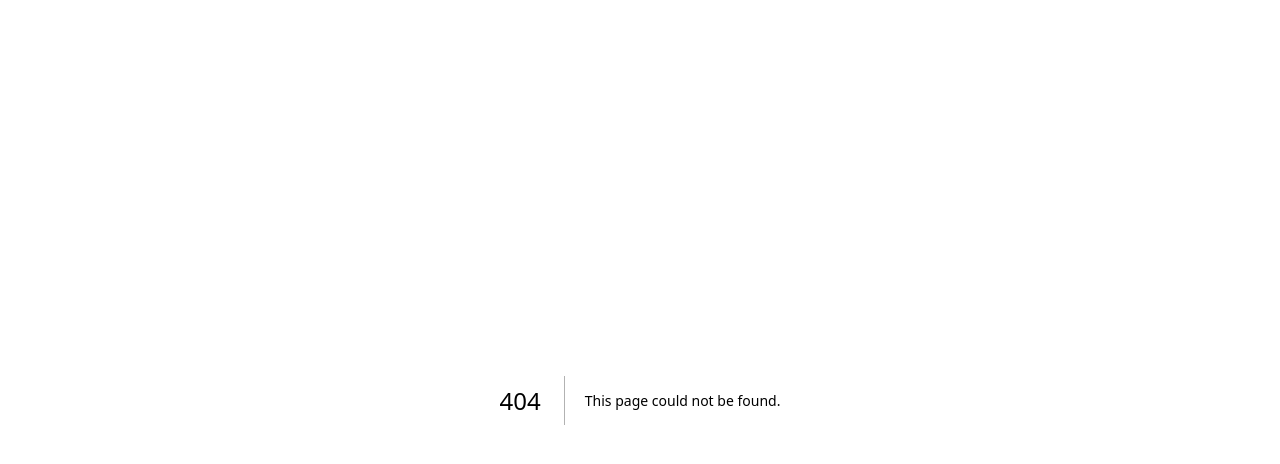
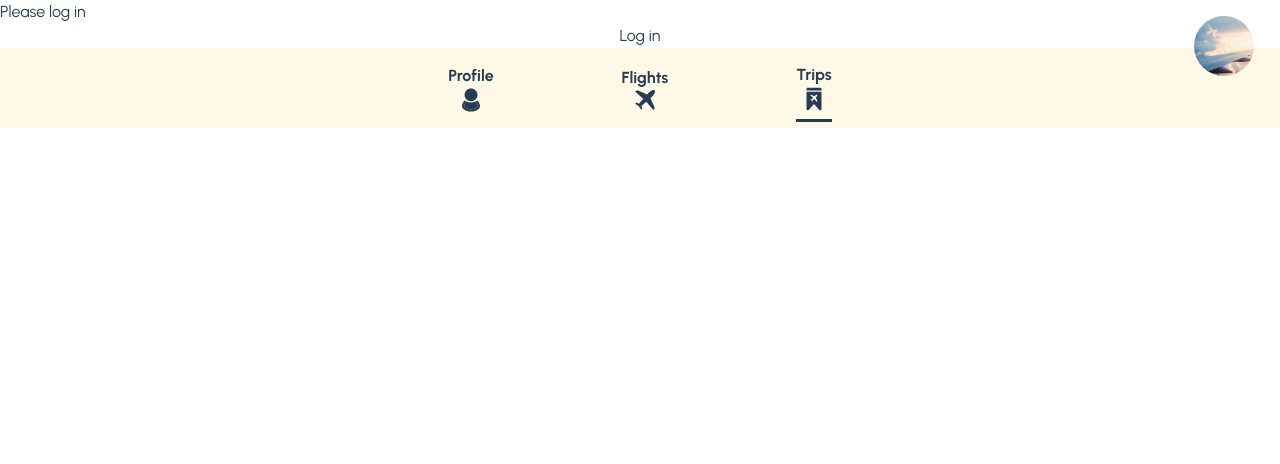
Before and after one commit to snowdevnoa/adeona, a Next.js app in the folder frontend/: page /trips in a window 1280 px wide. Before the commit this address had no page. Shown: the top 464 px of the page. Built offline with nearby package versions, Linux system fonts and the light colour scheme.

Commit message:
Frontend: Move Query Client Provider in layout and utilize lazy initializer with useState, draft trip page and trip card component, change flight header component into a global component, revise friendlier guest trip save message.

```diff
--- a/frontend/src/app/layout.jsx
+++ b/frontend/src/app/layout.jsx
@@ -1,5 +1,6 @@
 import "../styles/globals.css";
 import { Urbanist } from "next/font/google";
+import Provider from "./provider";
 
 const urbanist = Urbanist({ subsets: ["latin"] });
 
@@ -9,7 +10,9 @@ export default function RootLayout({ children }) {
 			lang="en"
 			className={`${urbanist.className}`}
 		>
-			<body className="min-h-screen flex flex-col">{children}</body>
+			<body className="min-h-screen flex flex-col">
+				<Provider>{children}</Provider>
+			</body>
 		</html>
 	);
 }
--- a/frontend/src/app/page.jsx
+++ b/frontend/src/app/page.jsx
@@ -2,15 +2,13 @@ import Link from "next/link";
 import MainNav from "@/components/global/MainNav";
 import SecondaryNav from "@/components/global/SecondaryNav";
 import FlightPage from "@/components/flight/FlightPage";
-import Provider from "./provider";
+
 export default async function Page() {
 	return (
 		<main>
-			<Provider>
-				<MainNav />
-				<FlightPage />
-				<SecondaryNav />
-			</Provider>
+			<MainNav />
+			<FlightPage />
+			<SecondaryNav />
 		</main>
 	);
 }
--- a/frontend/src/app/provider.jsx
+++ b/frontend/src/app/provider.jsx
@@ -1,8 +1,10 @@
 "use client";
 import { QueryClient, QueryClientProvider } from "@tanstack/react-query";
 import { ReactQueryDevtools } from "@tanstack/react-query-devtools";
-const queryClient = new QueryClient();
+import { useState } from "react";
 export default function Provider({ children }) {
+	//use a lazy initializer () => new QueryClient() ensures the client is only instantiated once, preventing memory overhead and cache resets
+	const [queryClient] = useState(() => new QueryClient());
 	return (
 		<QueryClientProvider client={queryClient}>
 			{children}
--- /dev/null
+++ b/frontend/src/app/trips/page.jsx
@@ -0,0 +1,37 @@
+"use client";
+import Header from "@/components/global/Header";
+import MainNav from "@/components/global/MainNav";
+import SecondaryNav from "@/components/global/SecondaryNav";
+import { useState } from "react";
+import { useQuery } from "@tanstack/react-query";
+
+export default function Trips() {
+	const [trips, setTrips] = useState(null);
+	const result = useQuery({ queryKey: ["trips"], queryFn: fetchTrips });
+
+	function fetchTrips() {
+		console.log("Fetching user trips");
+	}
+
+	return trips ? (
+		<>
+			<Header title="Trips" />
+			<p>test</p>
+			<SecondaryNav />
+		</>
+	) : (
+		<>
+			<MainNav />
+			<h1>Please log in</h1>
+			<button
+				type="button"
+				onClick={() => {
+					router.push("/login");
+				}}
+			>
+				Log in
+			</button>
+			<SecondaryNav />
+		</>
+	);
+}
--- a/frontend/src/components/flight/FlightPage.jsx
+++ b/frontend/src/components/flight/FlightPage.jsx
@@ -1,6 +1,6 @@
 "use client";
 import FlightForm from "./FlightForm";
-import Header from "./Header";
+import Header from "../global/Header";
 import { useMutation } from "@tanstack/react-query"; // use mutation for user driven events
 import FlightList from "./FlightList";
 import NoFlights from "./NoFlights";
@@ -74,7 +74,7 @@ export default function FlightPage() {
 					mutation.isSuccess || mutation.isPending ? "hidden" : ""
 				}`}
 			>
-				<Header />
+				<Header title="Flights" />
 				<FlightForm onSubmit={searchFlights} />
 				{mutation.isError && (
 					<p className="text-[var(--error-500)]">{mutation.error.message}</p>
@@ -84,7 +84,7 @@ export default function FlightPage() {
 			{mutation.isPending && <LoadingFlights />}
 			{mutation.isSuccess && (
 				<PageWrapper className="justify-center items-center">
-					<Header />
+					<Header title="Flights" />
 					{mutation.data.departingFlights.length === 0 ? (
 						<NoFlights mutation={mutation} />
 					) : (
--- a/frontend/src/components/flight/Header.jsx
+++ b/frontend/src/components/global/Header.jsx
@@ -1,10 +1,10 @@
-import Sunrise from "./Sunrise";
+import Sunrise from "../flight/Sunrise";
 
-export default function Header() {
+export default function Header({ title }) {
 	return (
 		<header className="flex justify-center items-center w-full h-[121px] md:h-[121px]">
 			<Sunrise className="absolute top-0" />
-			<h1 className="text-4xl font-bold z-1 mt-8">Flights</h1>
+			<h1 className="text-4xl font-bold z-1 mt-8">{title}</h1>
 		</header>
 	);
 }
--- a/frontend/src/components/global/SecondaryNav.jsx
+++ b/frontend/src/components/global/SecondaryNav.jsx
@@ -28,9 +28,9 @@ export default function SecondaryNav() {
 				<Airplane />
 			</Link>
 			<Link
-				href="/"
+				href="/trips"
 				className={`link ${
-					pathname === "/saved" ? "border-b-[3px]" : ""
+					pathname === "/trips" ? "border-b-[3px]" : ""
 				} font-bold mx-[2rem] md:mx-[4rem] py-[0.5rem] flex flex-col items-center hover:border-b-[3px]`}
 			>
 				<p>Trips</p>
--- /dev/null
+++ b/frontend/src/components/trip/TripCard.jsx
@@ -0,0 +1,7 @@
+import { useState } from "react";
+
+export default function TripCard() {
+	const [status, setStatus] = useState("default"  || "hover");
+
+	return <></>;
+}
--- a/frontend/src/components/trip/TripForm.jsx
+++ b/frontend/src/components/trip/TripForm.jsx
@@ -55,7 +55,7 @@ export default function TripForm({
 			setStatus("success");
 		} catch (err) {
 			console.log(err.message);
-			setMessage(err.message);
+			setMessage("Only users can create trips! Please log in or create an account.");
 		}
 	}
 
```
Also changed, not shown: 2 other files (tests, documents, lock files or other folders).
